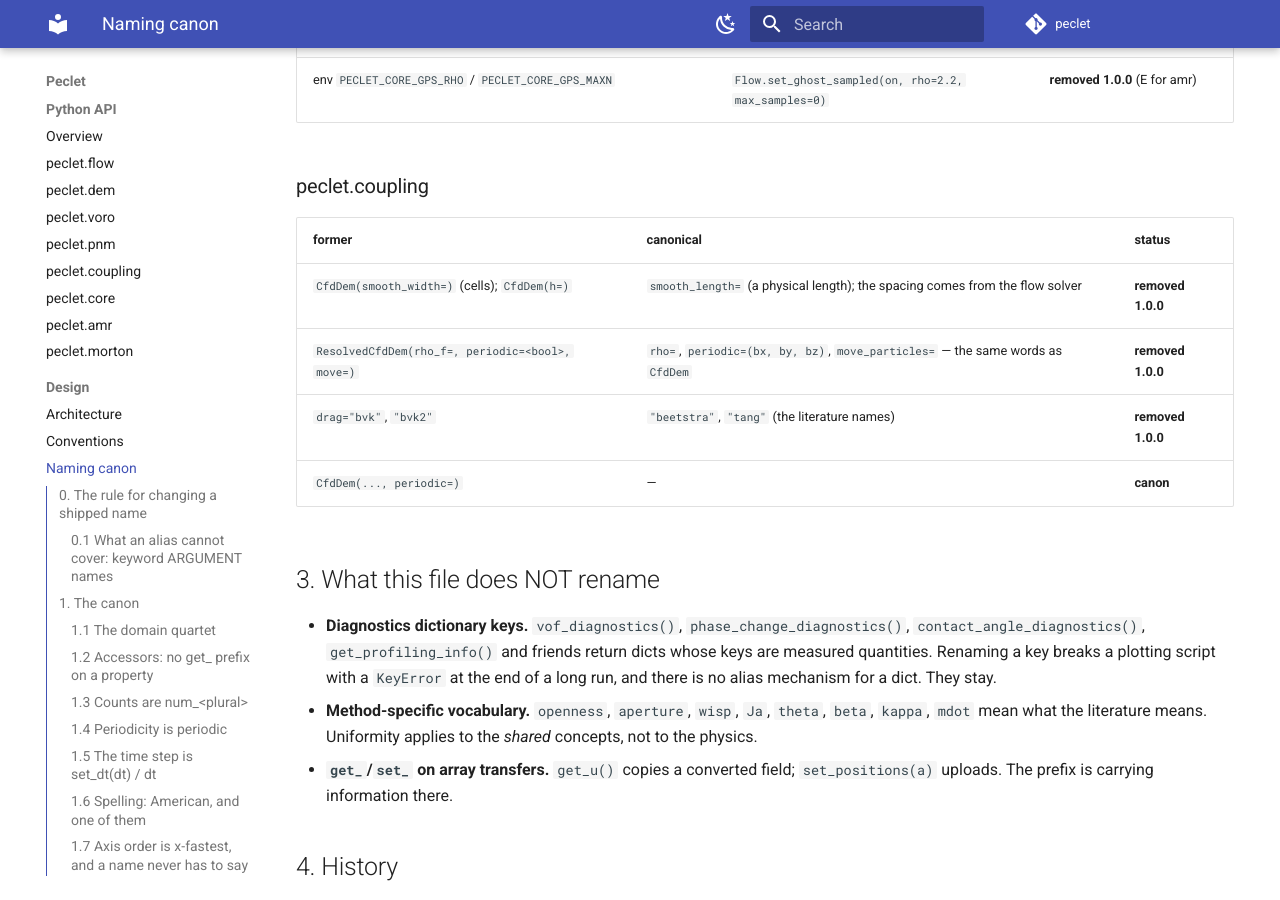
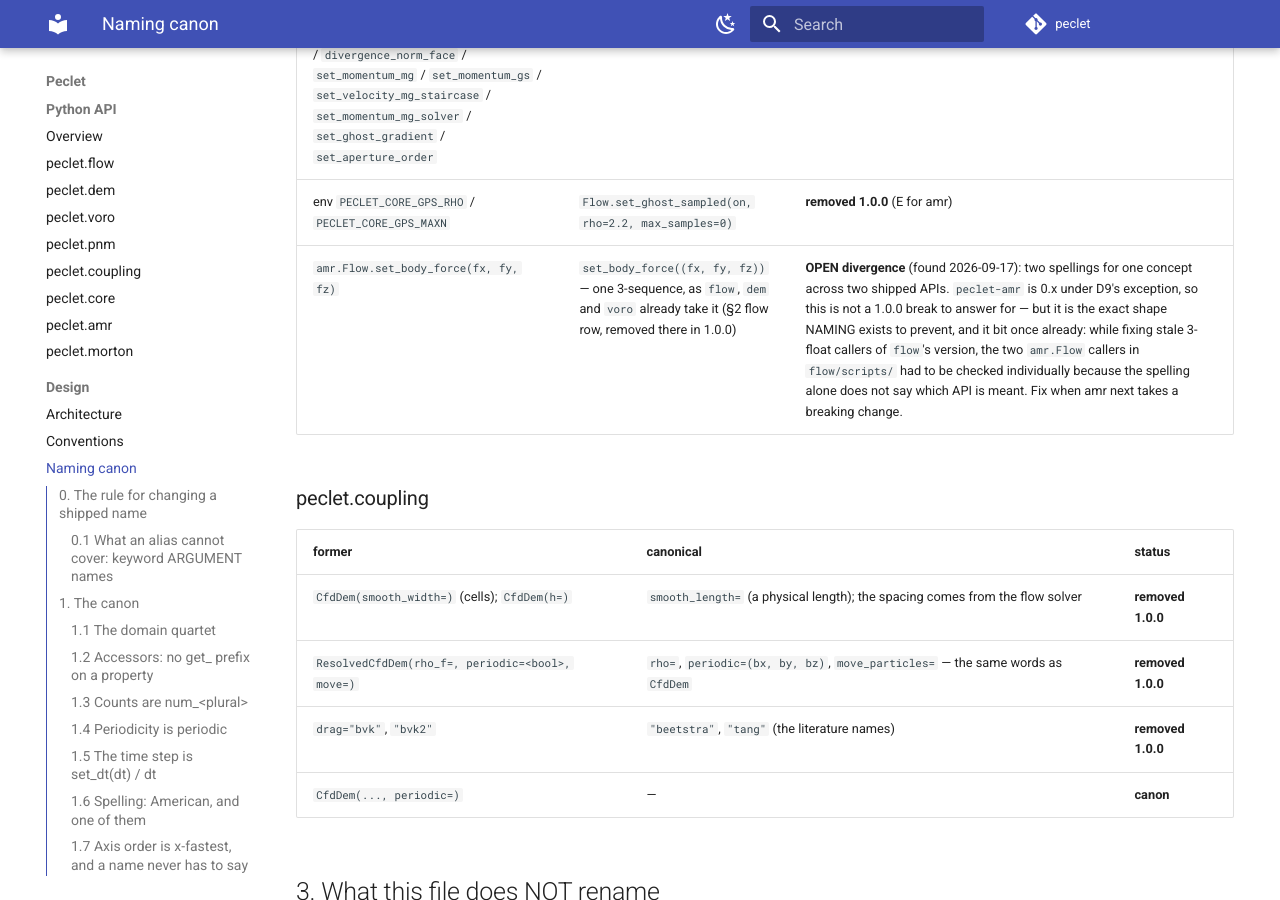
Before and after one commit to computational-chemical-engineering/peclet, an MkDocs documentation site: the page built from docs/NAMING.md, in a window 1280 px wide and 900 px high, scrolled down 8798 px. Built offline with MkDocs 1.6.1 and Material for MkDocs 9.7.7, drawn with Linux system fonts in a browser that asks for light colours; comment, search, counter and statistics services are not loaded.

Commit message:
NAMING: amr.Flow.set_body_force still takes three floats — recorded as OPEN
flow, dem and voro all take one 3-sequence; 1.0.0 removed flow's three-float
form explicitly and NAMING's §2 flow row records that. peclet.amr never made the
same move, so the suite currently ships two spellings for one concept.

peclet-amr is 0.x under D9's exception, so this is not a 1.0.0 break to answer
for — but it is precisely the shape this file exists to catch, and it already
cost something: while fixing genuinely stale three-float callers of flow's
version (found by the Snellius smoke job), the two amr.Flow callers in
flow/scripts/ had to be inspected one by one, because the call spelling alone
does not tell you which API it belongs to.

Recorded rather than fixed: changing it is a breaking change to a shipped
package and belongs in amr's next one, not in a release already tagged.

Co-Authored-By: Claude Opus 5 <noreply@anthropic.com>
Claude-Session: https://claude.ai/code/session_015oTxBzztjajN9wPUYRPWaL

```diff
--- a/docs/NAMING.md
+++ b/docs/NAMING.md
@@ -215,6 +215,7 @@ in array order**, and never add a bare `origin`/`spacing` beside it in the other
 | `peclet.core.amr.{Octree, DistributedOctree, Poisson, Flow}` | `peclet.amr.{…}` — the whole AMR tree is the eighth package `peclet-amr` (QUALITY_PLAN G.2, D6) | **removed 1.0.0** (G.2, 2026-09-10) |
 | `Flow.last_mom_iters` / `last_pres_iters` / `last_outer_iters` / `divergence_norm_face` / `set_momentum_mg` / `set_momentum_gs` / `set_velocity_mg_staircase` / `set_momentum_mg_solver` / `set_ghost_gradient` / `set_aperture_order` | `Flow.diagnostics.<same>` | **removed 1.0.0** (F, 2026-09-10) |
 | env `PECLET_CORE_GPS_RHO` / `PECLET_CORE_GPS_MAXN` | `Flow.set_ghost_sampled(on, rho=2.2, max_samples=0)` | **removed 1.0.0** (E for amr) |
+| `amr.Flow.set_body_force(fx, fy, fz)` | `set_body_force((fx, fy, fz))` — one 3-sequence, as `flow`, `dem` and `voro` already take it (§2 flow row, removed there in 1.0.0) | **OPEN divergence** (found 2026-09-17): two spellings for one concept across two shipped APIs. `peclet-amr` is 0.x under D9's exception, so this is not a 1.0.0 break to answer for — but it is the exact shape NAMING exists to prevent, and it bit once already: while fixing stale 3-float callers of `flow`'s version, the two `amr.Flow` callers in `flow/scripts/` had to be checked individually because the spelling alone does not say which API is meant. Fix when amr next takes a breaking change. |
 
 ### peclet.coupling
 
```
